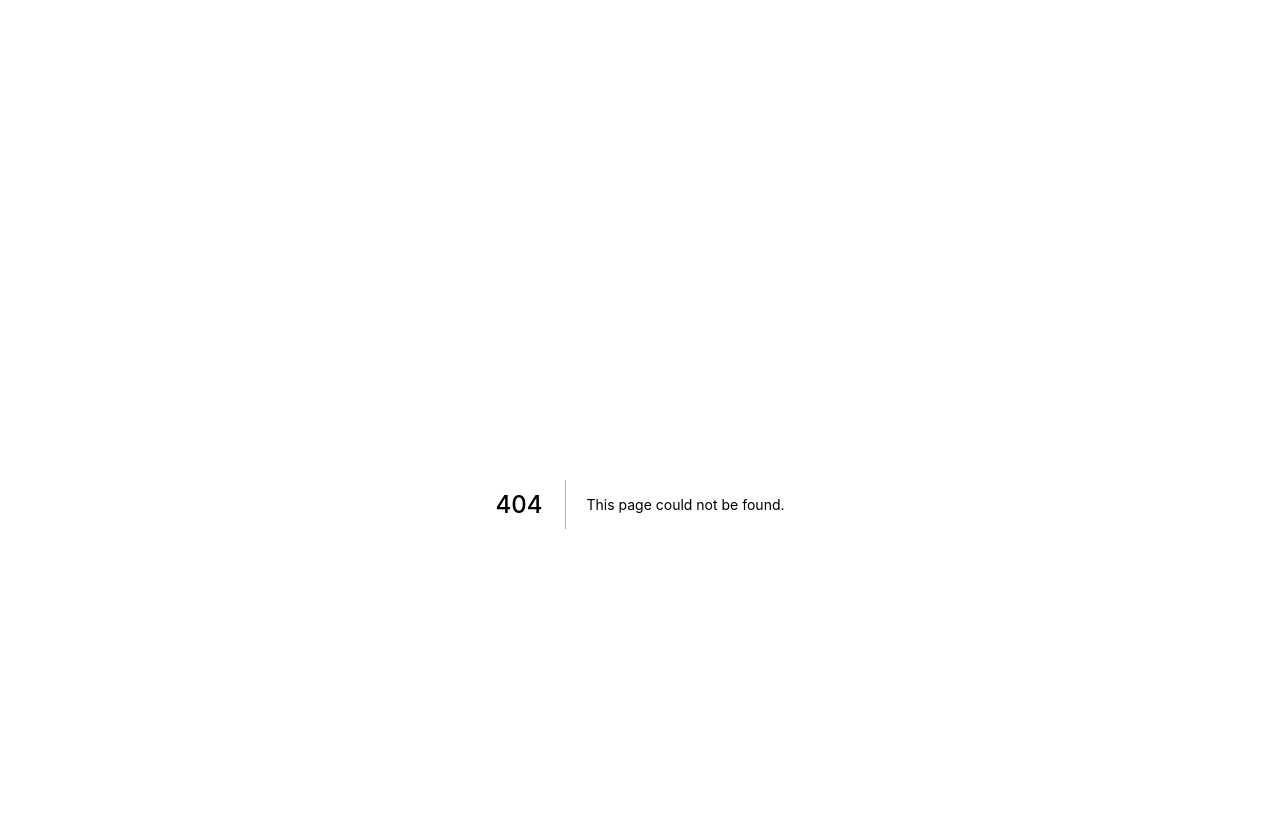
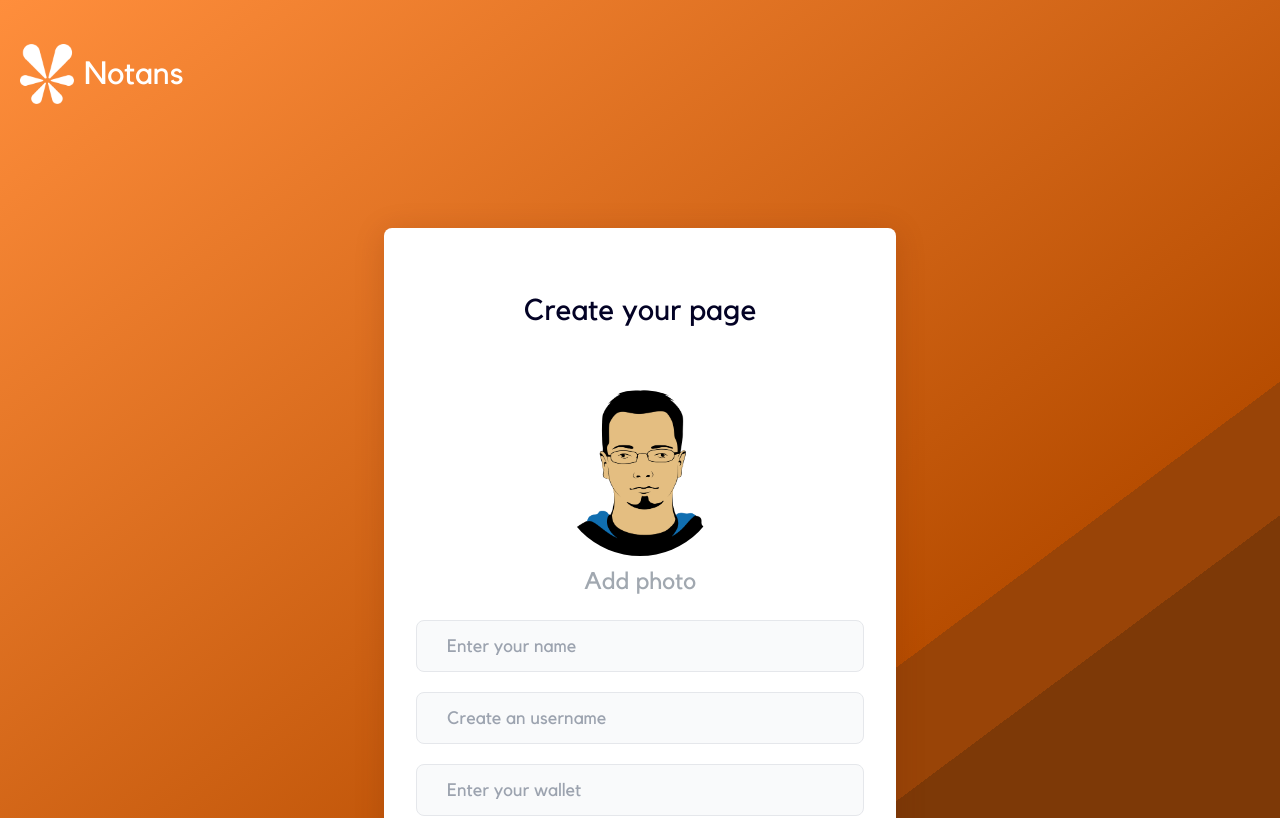
Before and after one commit to rahul-bharati/notans, a Next.js app in the folder packages/client/: page /create in a window 1280 px wide. Before the commit this address had no page. Shown: the top 818 px of the page. Built offline with nearby package versions, Linux system fonts and the light colour scheme.

Commit message:
add create page

```diff
--- /dev/null
+++ b/packages/client/components/Input/ImageInput.tsx
@@ -0,0 +1,38 @@
+import Image from "next/image";
+import styles from "./index.module.scss";
+
+import ProfileImage from "../../images/default-profile.png";
+import { useState } from "react";
+
+const ImageInput = () => {
+  const [imageUrl, setImageUrl] = useState<undefined | any>(undefined);
+  const handleOnChange = (e: any) => {
+    if (e.target?.files && e.target?.files.length > 0) {
+      setImageUrl(URL.createObjectURL(e.target?.files[0]));
+    } else {
+      setImageUrl(undefined);
+    }
+  };
+
+  return (
+    <label className={`${styles["input-image-container"]}`}>
+      <div className={`${styles["image-container"]}`}>
+        <Image
+          src={imageUrl ? imageUrl : ProfileImage}
+          height={166}
+          width={166}
+          alt="profile"
+          objectFit="cover"
+        />
+      </div>
+      <div className={`${styles["image-input-text"]}`}>Add photo</div>
+      <input
+        type="file"
+        accept="image/*"
+        className="hidden"
+        onChange={(e) => handleOnChange(e)}
+      />
+    </label>
+  );
+};
+export default ImageInput;
--- a/packages/client/components/Input/Input.tsx
+++ b/packages/client/components/Input/Input.tsx
@@ -11,7 +11,7 @@ const Input = ({
 }: {
   placeholder: string;
   type: string;
-  icon: any;
+  icon?: any;
 }) => {
   const [passwordIsVisible, setPasswordIsVisible] = useState(false);
   const [inputType, setInputType] = useState(type);
@@ -28,9 +28,11 @@ const Input = ({
 
   return (
     <div className={styles["input-container"]}>
-      <span className={styles["input-logo"]}>
-        <Image src={icon} alt={type} height={28} width={28} />
-      </span>
+      {icon && (
+        <span className={styles["input-logo"]}>
+          <Image src={icon} alt={type} height={28} width={28} />
+        </span>
+      )}
       <input
         type={inputType}
         placeholder={placeholder}
--- a/packages/client/components/Input/index.module.scss
+++ b/packages/client/components/Input/index.module.scss
@@ -36,3 +36,26 @@
     width: 20px;
   }
 }
+
+.input-image-container {
+  display: flex;
+  flex-direction: column;
+  align-items: center;
+  justify-content: center;
+
+  .image-container {
+    height: 166px;
+    width: 166px;
+    object-fit: contain;
+    border-radius: 50%;
+    overflow: hidden;
+  }
+
+  .image-input-text {
+    margin-top: 8px;
+    font-size: 24px;
+    line-height: 150%;
+    font-weight: 400;
+    color: #a1a8b0;
+  }
+}
--- /dev/null
+++ b/packages/client/pages/create.tsx
@@ -0,0 +1,38 @@
+import type { NextPage } from "next";
+import Link from "next/link";
+
+import Input from "../components/Input/Input";
+
+import FilledButton from "../components/Button/FilledButton";
+import ImageInput from "./../components/Input/ImageInput";
+
+const Create: NextPage = () => {
+  return (
+    <div className="container-fluid">
+      <div className="container mx-auto mt-large">
+        <div className="form-container">
+          <h2 className="heading__primary text-center">Create your page</h2>
+          <div className="auth-container mx-auto">
+            <div className={`input-container md:my-[10px] mx-auto`}>
+              <ImageInput />
+            </div>
+            <div className={`input-container md:my-[10px]`}>
+              <Input type="text" placeholder="Enter your name" />
+            </div>
+            <div className={`input-container md:my-[10px]`}>
+              <Input type="text" placeholder="Create an username" />
+            </div>
+            <div
+              className={`input-container md:my-[10px] md:mb-[30px] lg:mb-[40px]`}
+            >
+              <Input type="text" placeholder="Enter your wallet" />
+            </div>
+            <FilledButton title="Continue" type="full" />
+          </div>
+        </div>
+      </div>
+    </div>
+  );
+};
+
+export default Create;
```
Also changed, not shown: packages/client/images/default-profile.jpg (added), packages/client/images/default-profile.png (added).
